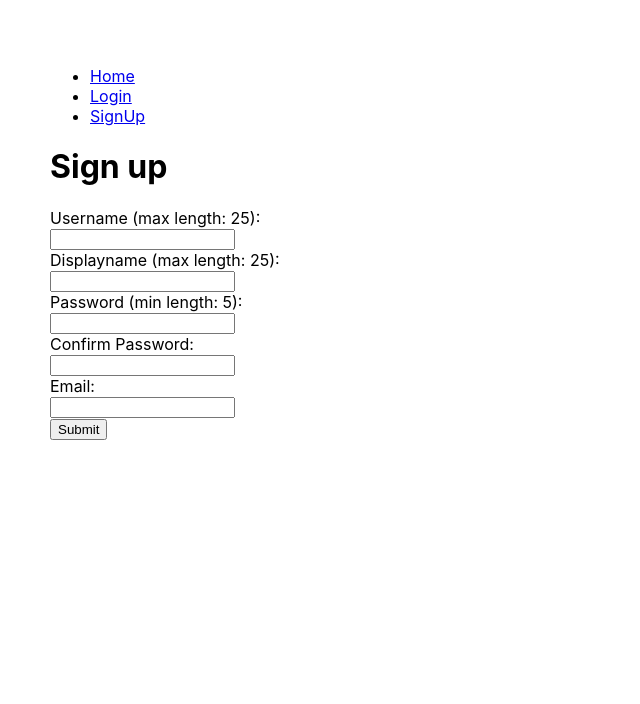
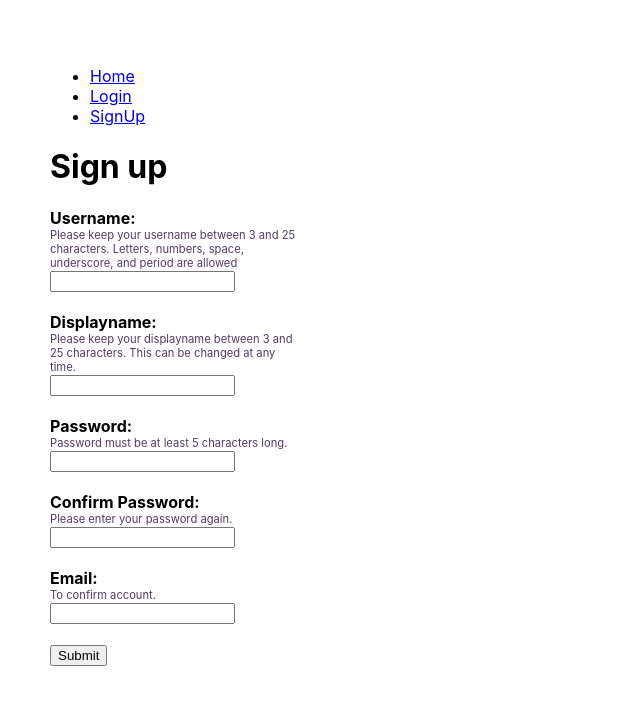
Before and after one commit to TealGlow/login-frontend, a React (Create React App) app: page /SignUp in a window 1280 px wide. Shown: the top 704 px of the page, without its empty margins (0-640 px from the left). Built offline with nearby package versions, Linux system fonts and the light colour scheme.

Commit message:
basic sign up form information and form styling

```diff
--- /dev/null
+++ b/src/partials/Form.css
@@ -0,0 +1,18 @@
+.form-error{
+  color:red;
+  font-size: .8rem;
+  display:block;
+}
+
+
+.information{
+  font-size:.7rem;
+  width:250px;
+  color:#543965;
+  margin-bottom:-20px;
+}
+
+
+.input-label{
+  font-weight: bold;
+}
--- a/src/partials/LoginForm.jsx
+++ b/src/partials/LoginForm.jsx
@@ -2,6 +2,7 @@ import React from "react";
 import {useForm} from "react-hook-form"
 import { useNavigate } from "react-router-dom";
 import axios from "axios";
+import './Form.css';
 
 
 function LoginForm(){
@@ -26,14 +27,16 @@ function LoginForm(){
   return(
     <form onSubmit={handleSubmit(onSubmit)}>
       <h1>Login</h1>
-      <label for="username">Username: </label> <br/>
+      <label class="input-label" for="username">Username: </label> <br/>
       <input type="text" id="username" name="username" {...register("username", { required: true, maxLength: 25, minLength: 3,  pattern: {value:/^[A-Z0-9. _]+$/i, message: "Please enter a valid username" }})} /><br/>
       {errors.username && <div class="form-error">{errors.username.message || "Username is required" }</div>}
+      <br/>
 
       { /* password validation */ }
-      <label for="password">Password:</label><br/>
+      <label class="input-label" for="password">Password:</label><br/>
       <input type="text" id="password" name="password" {...register("password", { required: true, minLength: { value: 5, message:"Password is not long enough!" }})} /><br/>
       {errors.password && <div class="form-error">{errors.password.message || "Password is required"}</div>}
+      <br/>
 
       <input type="submit" value="Submit"/>
     </form>
--- a/src/partials/SignUpForm.css
+++ /dev/null
@@ -1,5 +0,0 @@
-.form-error{
-  color:red;
-  font-size: .8rem;
-  display:block;
-}
--- a/src/partials/SignUpForm.jsx
+++ b/src/partials/SignUpForm.jsx
@@ -3,7 +3,7 @@ import ReactDOM from "react-dom";
 import {useForm} from "react-hook-form"
 import { useNavigate } from "react-router-dom";
 import axios from "axios";
-import './SignUpForm.css';
+import './Form.css';
 
 
 
@@ -54,24 +54,28 @@ function SignUpForm(){
       <h1>Sign up</h1>
 
       { /* username validation */ }
-      <label for="username">Username (max length: 25): </label> <br/>
+      <label class="input-label" for="username">Username: </label><br />
+      <div class="information">Please keep your username between 3 and 25 characters. Letters, numbers, space, underscore, and period are allowed</div> <br/>
       <input type="text" id="username" name="username" {...register("username", { required: true, maxLength: 25, minLength: 3,  pattern: {value:/^[A-Z0-9. _]+$/i, message: "Please enter a valid username" }})} /><br/>
       {errors.username && <div class="form-error">{errors.username.message || "Username is required" }</div>}
-
+      <br/>
 
       { /* display name, can be blank for now */ }
-      <label for="displayname">Displayname (max length: 25):</label><br/>
+      <label class="input-label" for="displayname">Displayname:</label><br />
+      <div class="information">Please keep your displayname between 3 and 25 characters.  This can be changed at any time.</div><br/>
       <input type="text" id="displayname" name="displayname" {...register("displayname", { maxLength: 25,  pattern: {value:/^[\w-_.]*$/i} })} /><br/>
-
+      <br/>
 
       { /* password validation */ }
-      <label for="password">Password (min length: 5):</label><br/>
+      <label class="input-label" for="password">Password:</label><br/>
+      <div class="information">Password must be at least 5 characters long.</div><br/>
       <input type="text" id="password" name="password" {...register("password", { required: true, minLength: { value: 5, message:"Password is not long enough!" }})} /><br/>
       {errors.password && <div class="form-error">{errors.password.message || "Password is required"}</div>}
-
+      <br/>
 
       { /* confirm password validation */ }
-      <label for="password">Confirm Password:</label><br/>
+      <label class="input-label" for="password">Confirm Password:</label><br/>
+      <div class="information">Please enter your password again.</div><br/>
       <input type="text" id="confirmpassword" name="confirmpassword" {...register("confirmPassword", {
         required: true,
         validate: {
@@ -80,10 +84,11 @@ function SignUpForm(){
         message: "Required field"
       })} /><br/>
       {errors.confirmPassword && <div class="form-error">{errors.confirmPassword.message || "Please confirm password"}</div>}
-
+      <br/>
 
       { /* email validation */ }
-      <label for="email">Email:</label><br/>
+      <label class="input-label" for="email">Email:</label><br/>
+      <div class="information">To confirm account.</div><br/>
       <input type="text" id="email" name="email" {...register("email",
       {
         required: true,
@@ -95,6 +100,7 @@ function SignUpForm(){
       {errors.email && <div class="form-error">{errors.email?.message || "Email is required"}</div>}
 
       {errorMsg? errorMsg: ""}
+      <br/>
       <input type="submit" value="Submit"/>
     </form>
 
```
